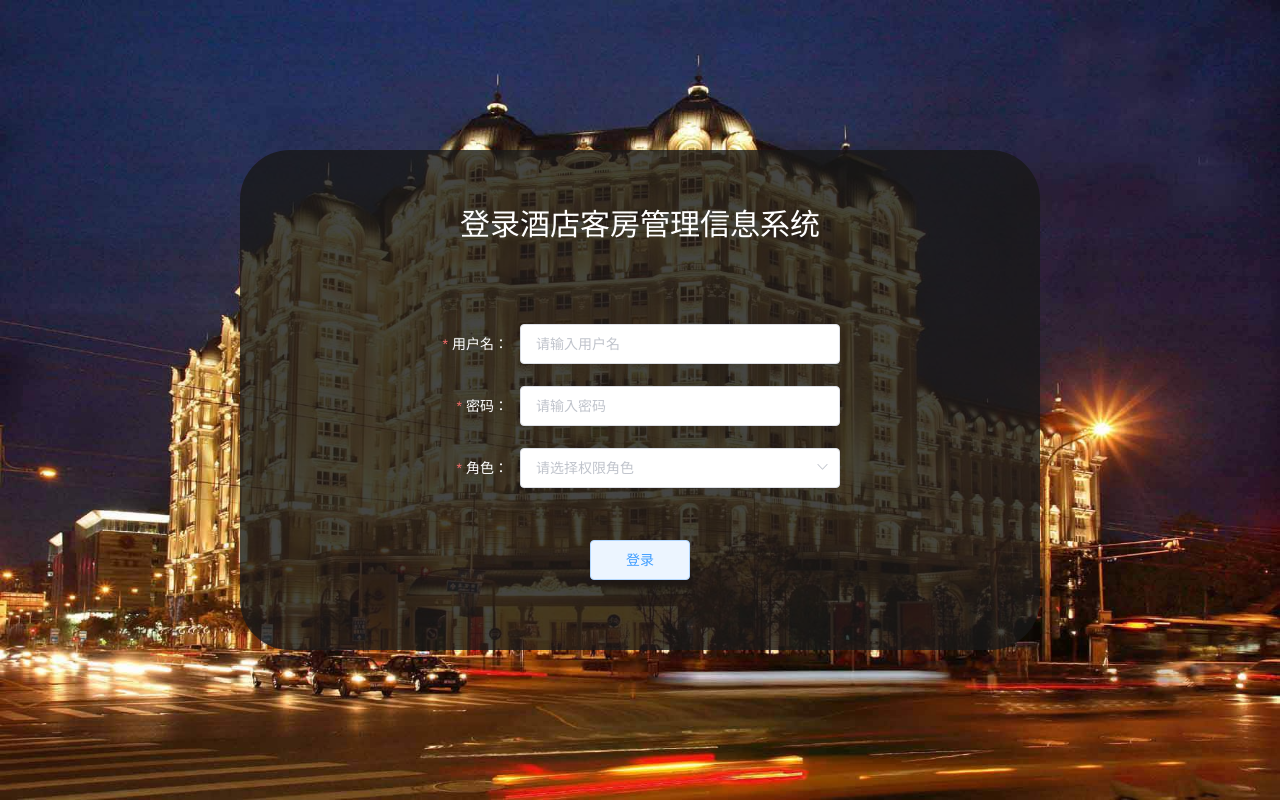
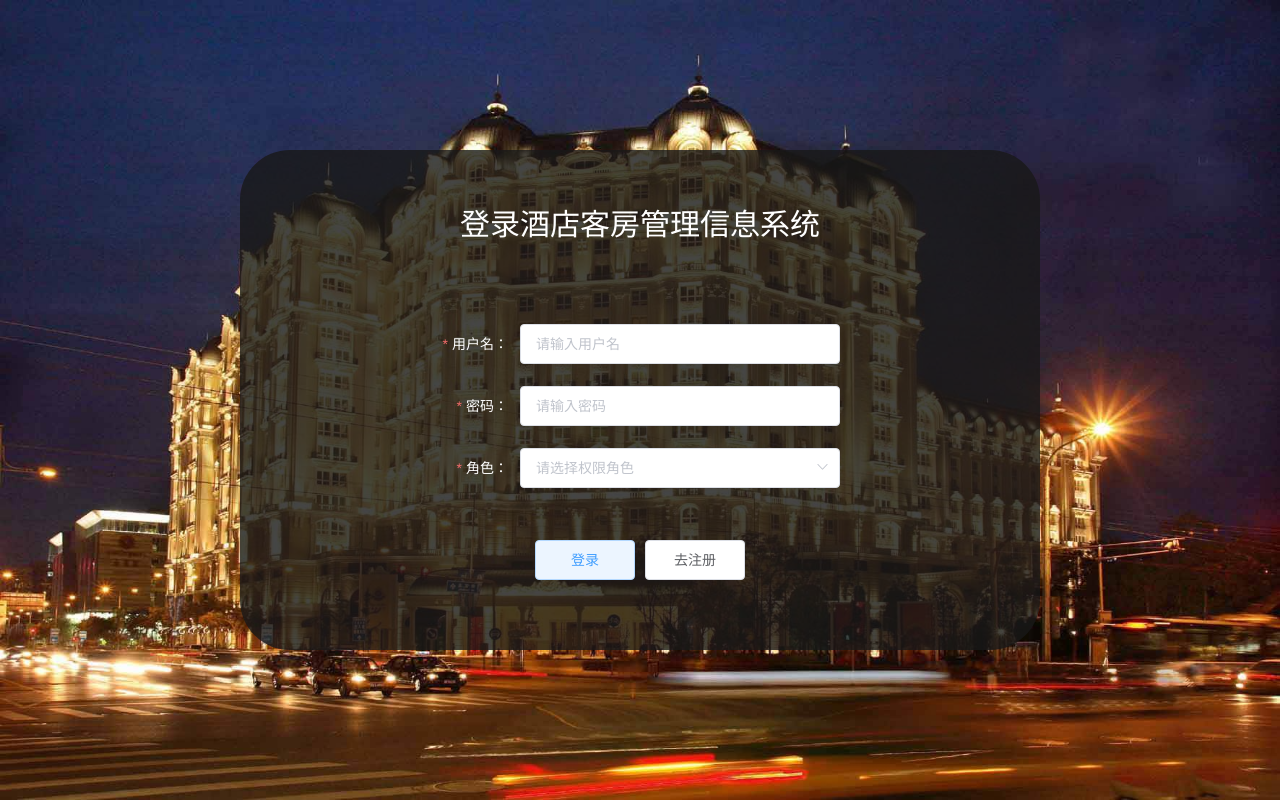
Before and after one commit to LiaPig/vue-demo, a Vue app: page /#/login in a window 1280 px wide. Built offline with nearby package versions, Linux system fonts and the light colour scheme.

Commit message:
新增了跳转去注册页面

```diff
--- a/src/pages/login/index.vue
+++ b/src/pages/login/index.vue
@@ -26,6 +26,7 @@
               </el-select>
             </el-form-item>
             <el-button type="primary" plain @click="handleSubmit" style="width: 100px;margin-top: 30px">登录</el-button>
+            <el-button @click="handleRegister" style="width: 100px;margin-top: 30px">去注册</el-button>
           </el-form>
         </div>
       </div>
```
